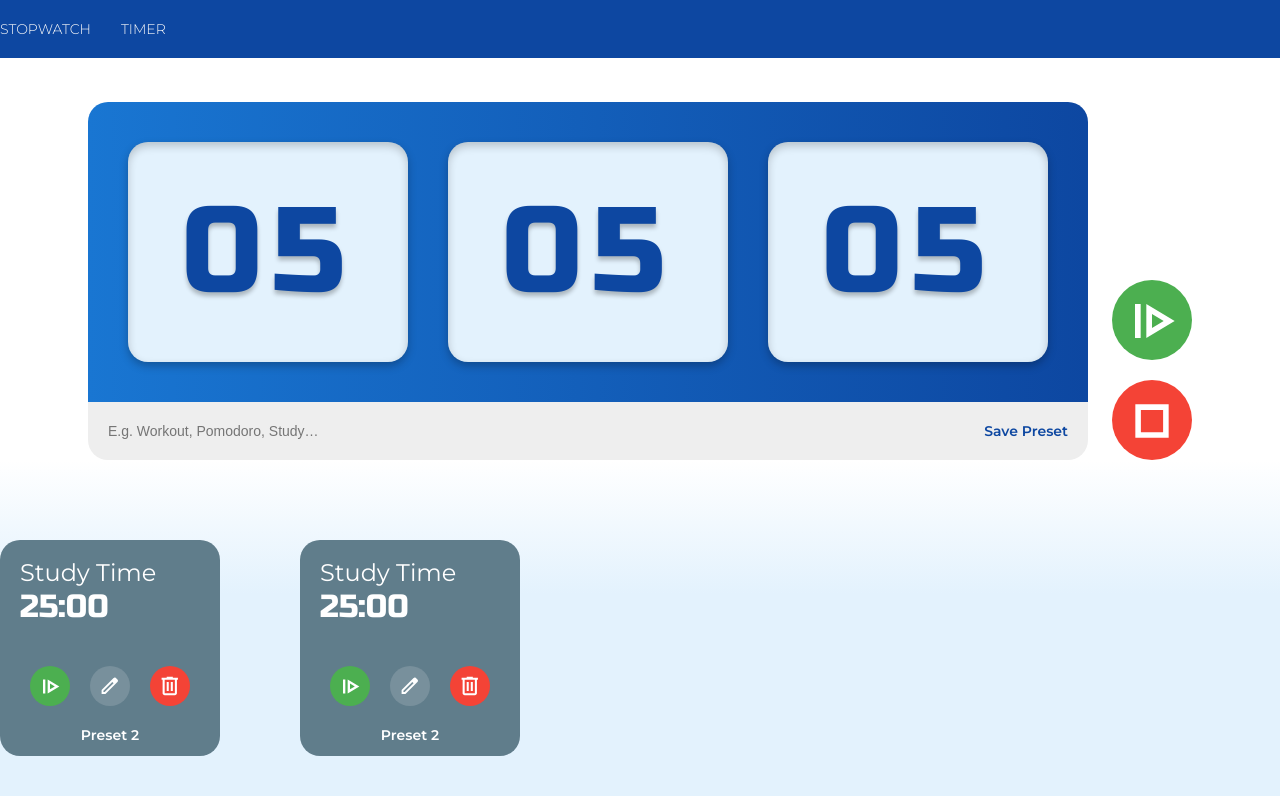
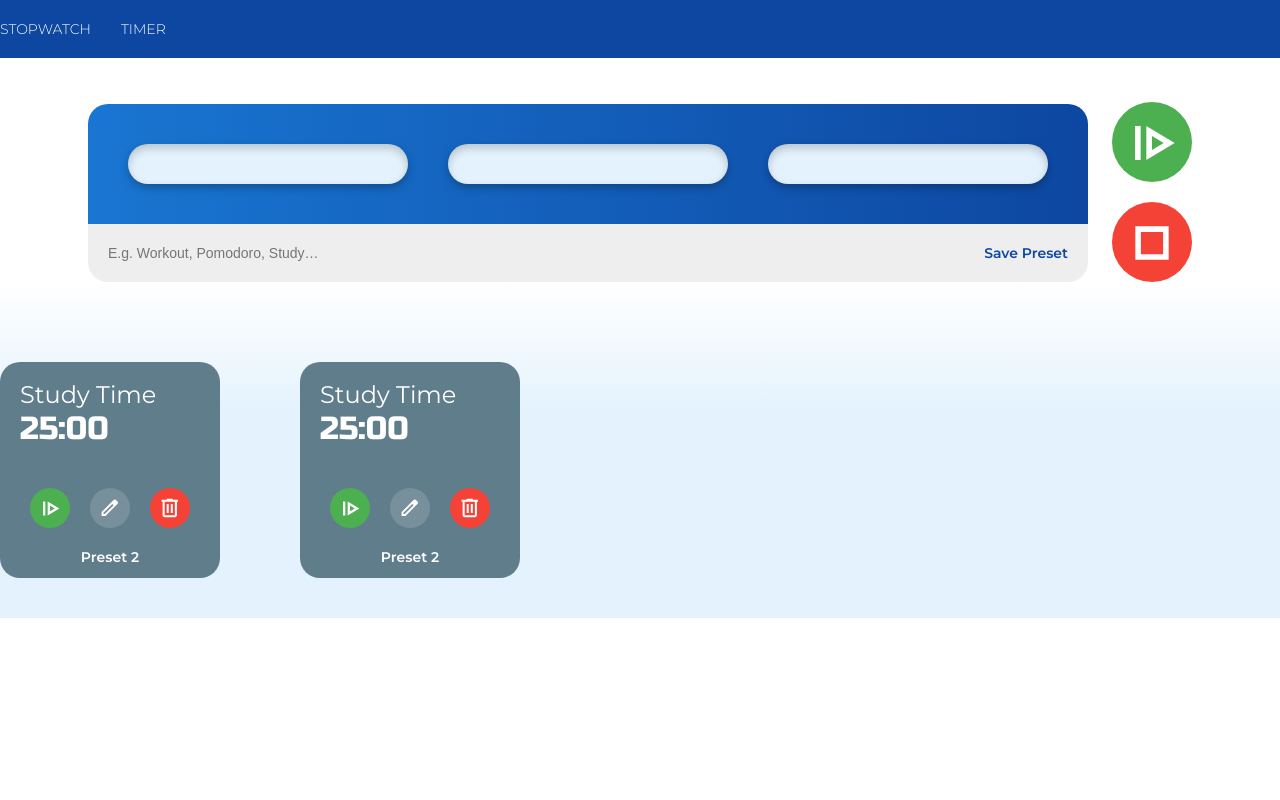
Before and after one commit to sirajularfin/simple-stopwatch, a Next.js app: page /timer in a window 1280 px wide. Built offline with nearby package versions, Linux system fonts and the light colour scheme; no server answers.

Commit message:
feat: update div as content editable on focus

```diff
--- a/src/components/DisplayTimer/DisplayTimer.tsx
+++ b/src/components/DisplayTimer/DisplayTimer.tsx
@@ -3,63 +3,92 @@
 import React from 'react';
 
 import { APPLICATION_MODES } from '@/common/types/constants';
-import { formatTimeTicks } from '@/common/utils/string.util';
-import Typography from '../Typography/Typography';
+import logger from '@/common/utils/logger.util';
+import { useTimer } from '@/contexts/timer/TimerProvider';
+import { useEffect } from 'react';
 import classes from './style.module.scss';
 
 interface IProps {
-  count: number;
   mode: APPLICATION_MODES;
-  isRunning?: boolean;
-  resetTimer?: boolean;
 }
 
-const DisplayTimer: React.FC<IProps> = ({
-  count,
-  mode,
-  isRunning = false,
-  resetTimer = false,
-}) => {
-  const [timer, setTimer] = React.useState<number>(count ?? 0);
+const DisplayTimer: React.FC<IProps> = React.memo(({ mode }) => {
+  const { elapsedMs } = useTimer();
 
-  React.useEffect(() => {
-    switch (mode) {
-      case APPLICATION_MODES.STOPWATCH:
-        setTimer(0);
-        break;
-      case APPLICATION_MODES.TIMER:
-        setTimer(count ?? 0);
-        break;
-      default:
-        setTimer(0);
-        break;
-    }
-    // const interval = setInterval(() => {
-    // 	setTimer((prev) => prev + 1);
-    // }, 1000);
+  useEffect(() => {
+    const hourTick = document.getElementById('hourTick');
+    const minuteTick = document.getElementById('minuteTick');
+    const secondTick = document.getElementById('secondTick');
 
-    // return () => clearInterval(interval);
+    const handleHourClick = () => {
+      hourTick?.setAttribute('contentEditable', 'true');
+      hourTick?.focus();
+    };
+    const handleHourBlur = () => {
+      hourTick?.setAttribute('contentEditable', 'false');
+      logger(`[HourTick] Content: ${hourTick?.innerText}`);
+    };
+
+    const handleMinuteClick = () => {
+      minuteTick?.setAttribute('contentEditable', 'true');
+      minuteTick?.focus();
+    };
+    const handleMinuteBlur = () => {
+      minuteTick?.setAttribute('contentEditable', 'false');
+      logger(`[MinuteTick] Content: ${minuteTick?.innerText}`);
+    };
+
+    const handleSecondClick = () => {
+      secondTick?.setAttribute('contentEditable', 'true');
+      secondTick?.focus();
+    };
+    const handleSecondBlur = () => {
+      secondTick?.setAttribute('contentEditable', 'false');
+      logger(`[SecondTick] Content: ${secondTick?.innerText}`);
+    };
+
+    hourTick?.addEventListener('click', handleHourClick);
+    hourTick?.addEventListener('blur', handleHourBlur);
+
+    minuteTick?.addEventListener('click', handleMinuteClick);
+    minuteTick?.addEventListener('blur', handleMinuteBlur);
+
+    secondTick?.addEventListener('click', handleSecondClick);
+    secondTick?.addEventListener('blur', handleSecondBlur);
+
+    return () => {
+      hourTick?.removeEventListener('click', handleHourClick);
+      hourTick?.removeEventListener('blur', handleHourBlur);
+
+      minuteTick?.removeEventListener('click', handleMinuteClick);
+      minuteTick?.removeEventListener('blur', handleMinuteBlur);
+
+      secondTick?.removeEventListener('click', handleSecondClick);
+      secondTick?.removeEventListener('blur', handleSecondBlur);
+    };
   }, []);
 
   return (
     <div className={classes.container}>
-      <div className={classes.tickWrapper}>
-        <Typography className={classes.tick} variant="displayLarge">
-          {formatTimeTicks(timer)}
-        </Typography>
-      </div>
-      <div className={classes.tickWrapper}>
-        <Typography className={classes.tick} variant="displayLarge">
-          {formatTimeTicks(timer)}
-        </Typography>
-      </div>
-      <div className={classes.tickWrapper}>
-        <Typography className={classes.tick} variant="displayLarge">
-          {formatTimeTicks(timer)}
-        </Typography>
-      </div>
+      <div
+        className={classes.tickWrapper}
+        id="hourTick"
+        contentEditable="false"
+      ></div>
+      <div
+        className={classes.tickWrapper}
+        id="minuteTick"
+        contentEditable="false"
+      ></div>
+      <div
+        className={classes.tickWrapper}
+        id="secondTick"
+        contentEditable="false"
+      ></div>
     </div>
   );
-};
+});
+
+DisplayTimer.displayName = 'DisplayTimer';
 
 export default DisplayTimer;
```
